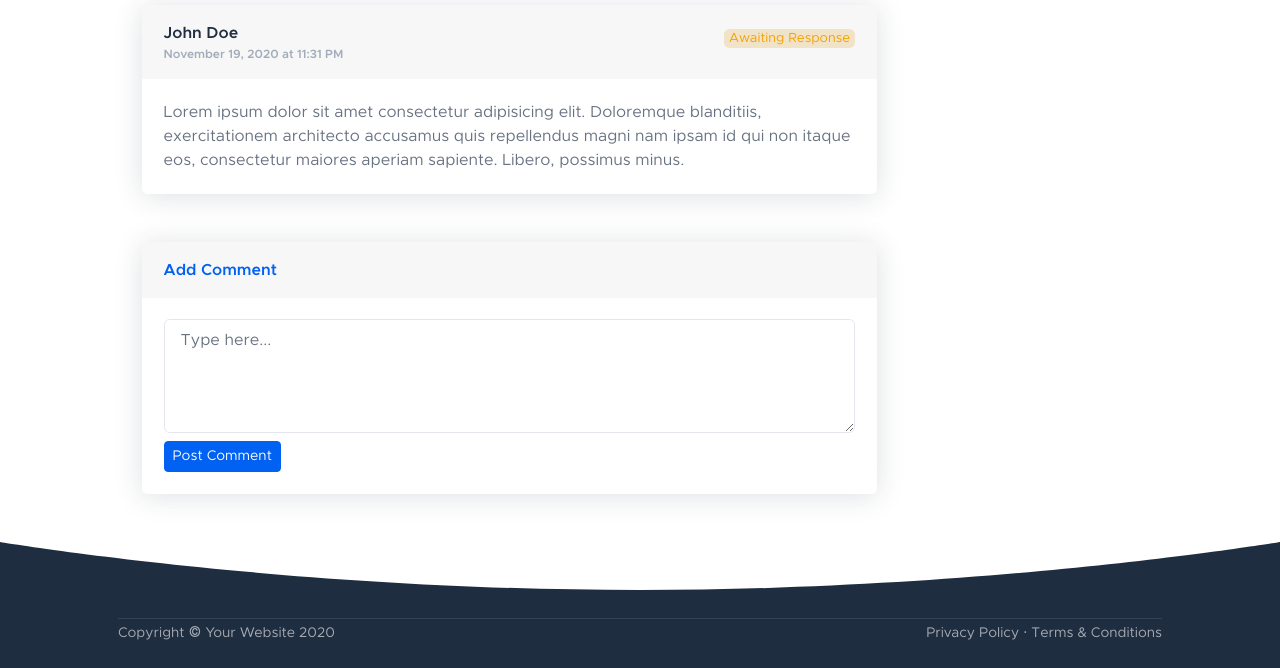
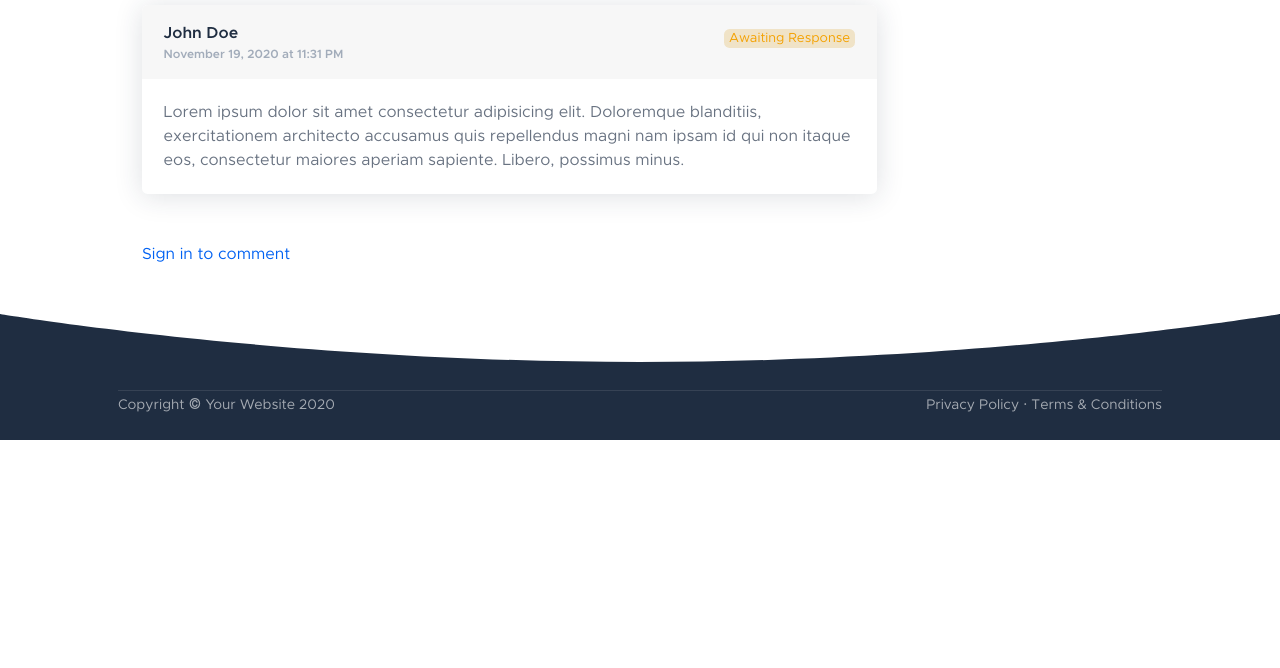
Before and after one commit to vitaliistankov/WebDev-with-PHP-PDO-and-MySQL, a PHP site: page /single.php?post_id=1 in a window 1280 px wide. Shown: the part 842-1510 px from the top of the page. After the commit the page ends 1282 px from the top, so only its background shows below. Run offline with PHP 8.4, Linux system fonts and the light colour scheme; tables that the repository leaves empty or names only in its code hold one stand-in row (values such as "Sample post").

Commit message:
Hiding comment box for signout users

```diff
--- a/single.php
+++ b/single.php
@@ -113,14 +113,20 @@
                                         Lorem ipsum dolor sit amet consectetur adipisicing elit. Doloremque blanditiis, exercitationem architecto accusamus quis repellendus magni nam ipsam id qui non itaque eos, consectetur maiores aperiam sapiente. Libero, possimus minus.
                                     </div>
                                 </div>
-
-                                <div class="card">
+                                <?php
+                                    if(isset($_COOKIE['_uid_']) || isset($_COOKIE['_uiid_']) || isset($_SESSION['login'])) { ?>
+                                        <div class="card">
                                     <div class="card-header">Add Comment</div>
                                     <div class="card-body">
                                         <textarea placeholder="Type here..." class="form-control mb-2" rows="4"></textarea>
                                         <button class="btn btn-primary btn-sm mr-2">Post Comment</button>
                                     </div>
                                 </div>
+                                   <?php } else {
+                                    echo "<a href='./backend/signin.php'>Sign in to comment</a>";
+                                   }
+                                ?>
+
                             </div>
                             <!--end comment section end-->
                         </div>
```
